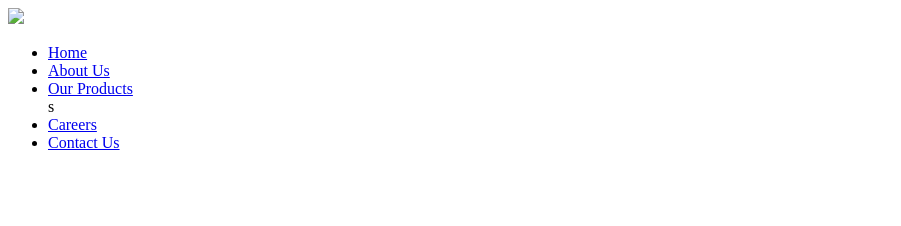
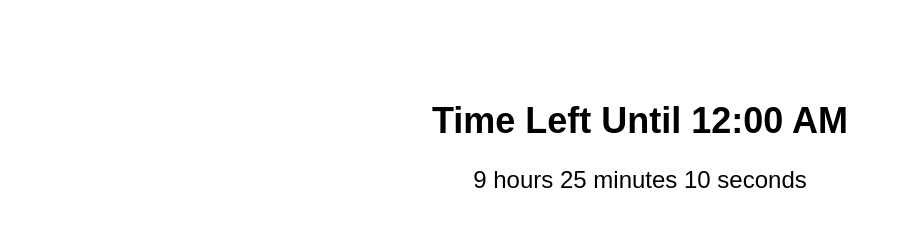
Before and after one commit to felmaralfonso/mainweb, a plain HTML site: page index.html in a window 1280 px wide. Shown: the whole page, without its empty margins (0-901 px from the left). Drawn offline with Linux system fonts and the light colour scheme.

Commit message:
Update index.html

```diff
--- a/index.html
+++ b/index.html
@@ -1,38 +1,46 @@
-<!doctype html>
-<html lang="en-US">
-  <head>
-    <meta charset="utf-8" />
-    <meta name="viewport" content="width=device-width" />
-    <link href="styles/style.css" rel="stylesheet" />
-    <title>Main</title>
-  </head>
-  <body>
-    <header>
-        <!-- Top header menu containing
-             logo and Navigation bar -->
-        <div id="top-header">
-            <!-- Logo -->
-            <div id="logo">
-                <img src="images/logo.png" />
-            </div>
-            <!-- Navigation Menu -->
-            <nav>
-                <div id="menu">
-                    <ul>
-                        <li class="active"><a href="#">Home</a></li>
-                        <li><a href="#">About Us</a></li>
-                        <li><a href="#">Our Products</a></li>s
-                        <li><a href="#">Careers</a></li>
-                        <li><a href="#">Contact Us</a></li>
-                    </ul>
-                </div>
-            </nav>
-        </div>
-        <!-- Image menu in Header to contain an Image and
-             a sample text over that image -->
-        <div id="header-image-menu">
+<!DOCTYPE html>
+<html lang="en">
+<head>
+    <meta charset="UTF-8">
+    <meta name="viewport" content="width=device-width, initial-scale=1.0">
+    <title>Countdown to 12:00 AM</title>
+    <style>
+        body {
+            font-family: Arial, sans-serif;
+            text-align: center;
+            margin: 100px;
+        }
+        h1 {
+            font-size: 36px;
+        }
+        p {
+            font-size: 24px;
+        }
+    </style>
+</head>
+<body>
+    <h1>Time Left Until 12:00 AM</h1>
+    <p id="countdown"></p>
 
-        </div>
-    </header>
-  </body>
+    <script>
+        function updateCountdown() {
+            const now = new Date();
+            const midnight = new Date(now);
+            midnight.setHours(24, 0, 0, 0); // Set to 12:00 AM of the next day
+            const timeLeft = midnight - now;
+
+            const hours = Math.floor((timeLeft / (1000 * 60 * 60)) % 24);
+            const minutes = Math.floor((timeLeft / (1000 * 60)) % 60);
+            const seconds = Math.floor((timeLeft / 1000) % 60);
+
+            document.getElementById('countdown').innerHTML = `${hours} hours ${minutes} minutes ${seconds} seconds`;
+        }
+
+        // Update the countdown every second
+        setInterval(updateCountdown, 1000);
+
+        // Initial call to set the initial countdown value
+        updateCountdown();
+    </script>
+</body>
 </html>
```
